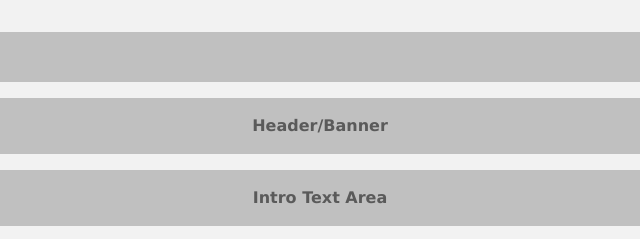
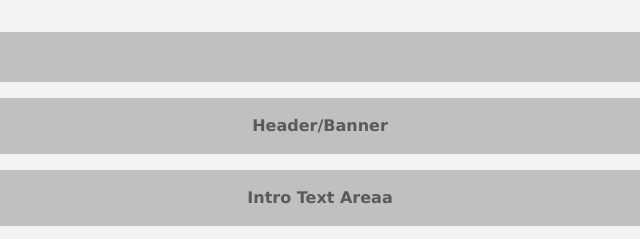
Before and after one commit to GDES-Web/battle-readiness-maxbazler, a plain HTML site: page index.html in a window 1280 px wide. Shown: the top 239 px of the page, 320-960 px from the left. Drawn offline with Linux system fonts and the light colour scheme.

Commit message:
Base Code

```diff
--- a/index.html
+++ b/index.html
@@ -32,7 +32,7 @@
         </header>
         <div class="intro child">
             <div>
-                <span>Intro Text Area</span>
+                <span>Intro Text Areaa</span>
             </div>
         </div>
         <main class="flex">
```
